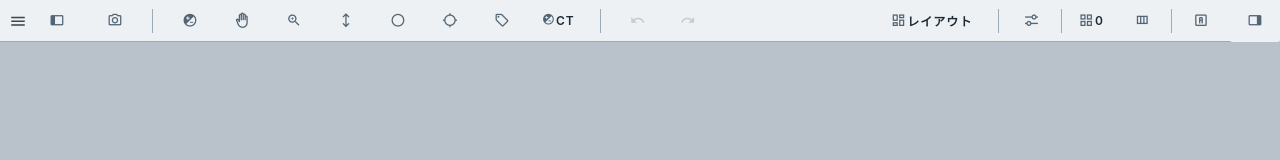
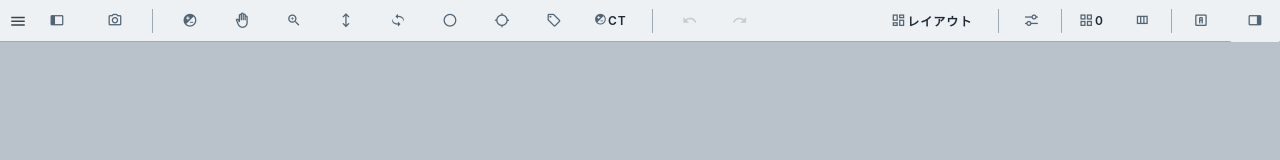
Before and after one commit to AnotherSky0821/TET, a Vue app: page / in a window 1280 px wide. Shown: the top 160 px of the page. Built offline with nearby package versions, Linux system fonts and the light colour scheme; what jpeg-lossless-decoder-js would draw is missing.

Commit message:
feat: add MPR angle adjustment mode and end button

```diff
--- a/src/App.vue
+++ b/src/App.vue
@@ -320,10 +320,21 @@
           :class="['mv-tool-btn', { 'is-active': leftButtonFunction === t.value }]"
           variant="text"
           size="small"
-          @click="leftButtonFunction = leftButtonFunction === t.value ? undefined : t.value"
+          @click="onToolClick(t.value)"
         >
           <v-icon :icon="t.icon" />
           <v-tooltip activator="parent" location="bottom">{{ t.label }}</v-tooltip>
+        </v-btn>
+
+        <v-btn
+          v-if="angleAdjustMode"
+          class="mv-tool-btn mv-angle-end-btn"
+          variant="text"
+          size="small"
+          @click="endAngleAdjust"
+        >
+          <v-icon icon="mdi-check-circle-outline" />
+          <v-tooltip activator="parent" location="bottom">角度調整を終了</v-tooltip>
         </v-btn>
 
         <!-- Window preset: 左サイドバーから移設。読影中に最も触るので常時見える位置に置く。
@@ -944,16 +955,34 @@ const syncRoiSlice = ref(true);
 const voxelInspector = ref(false);
 const showOverlayInfo = ref(true);
 const noGapMode = ref(true);
+// MPR 角度調整モード。ON の間はページ送りとは独立して角度を変更する。
+const angleAdjustMode = ref(false);
 
 const tools: Array<{ value: LeftButtonFunction; icon: string; label: string }> = [
   { value: 'window',     icon: 'mdi-contrast-circle',       label: 'ウィンドウ/レベル' },
   { value: 'pan',        icon: 'mdi-hand-back-right-outline', label: 'パン' },
   { value: 'zoom',       icon: 'mdi-magnify-plus-outline',  label: 'ズーム' },
-  { value: 'page',       icon: 'mdi-arrow-up-down',         label: 'ページ送り / MPR角度（Shift+ドラッグ）' },
+  { value: 'page',       icon: 'mdi-arrow-up-down',         label: 'ページ送り' },
+  { value: 'angleAdjust', icon: 'mdi-rotate-3d-variant',       label: 'MPR角度調整' },
   { value: 'sphereROI',  icon: 'mdi-circle-outline',        label: '球 VOI' },
   { value: 'pixelROI',   icon: 'mdi-crosshairs',             label: '1 Pixel 計測' },
   { value: 'assignLabel',icon: 'mdi-tag-outline',           label: 'ラベルを付与' },
 ];
+
+const onToolClick = (tool: LeftButtonFunction | 'angleAdjust') => {
+  if (tool === 'angleAdjust') {
+    angleAdjustMode.value = !angleAdjustMode.value;
+    if (angleAdjustMode.value) leftButtonFunction.value = 'page';
+    return;
+  }
+  if (angleAdjustMode.value) angleAdjustMode.value = false;
+  leftButtonFunction.value = leftButtonFunction.value === tool ? undefined : tool;
+};
+
+const endAngleAdjust = () => {
+  angleAdjustMode.value = false;
+  leftButtonFunction.value = undefined;
+};
 
 const fitToWindow = () => {
   dicomViewRef.value?.fitToWindow?.();
```
